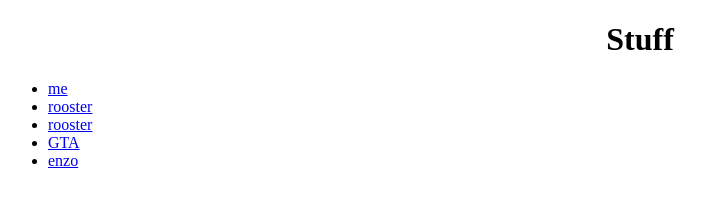
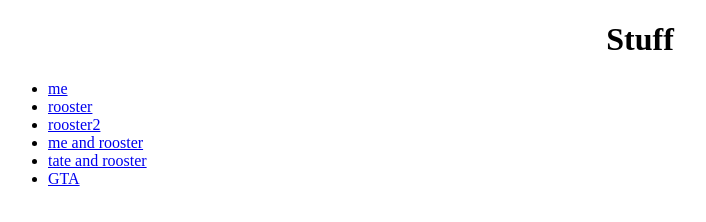
Before and after one commit to gflores34/floresprojects-website, a plain HTML site: page pages/media.html in a window 1280 px wide. Shown: the whole page, without its empty margins (0-706 px from the left). Drawn offline with Linux system fonts and the light colour scheme; files that its build step writes are made by us from their sources.

Commit message:
more pictures

```diff
--- a/pages/media.html
+++ b/pages/media.html
@@ -24,17 +24,20 @@
         </li>
 
         <li>
-            <a href="../images/rooster2.jpg">rooster</a>
+            <a href="../images/rooster2.jpg">rooster2</a>
+        </li>
+
+        <li>
+            <a href="../images/me+roost.jpeg">me and rooster</a>
+        </li>
+
+        <li>
+            <a href="../images/tate+roost.jpeg">tate and rooster</a>
         </li>
 
         <li>
             <a href="../pages/gta.html">GTA</a>
         </li>
-
-        <li>
-            <a href="../pages/enzo.html">enzo</a>
-        </li>
-
     </ul>
 
     </table>
```
Also changed, not shown: pages/gta.html (+1 -4 lines), images/me+roost.jpeg (added), images/tate+roost.jpeg (added).
